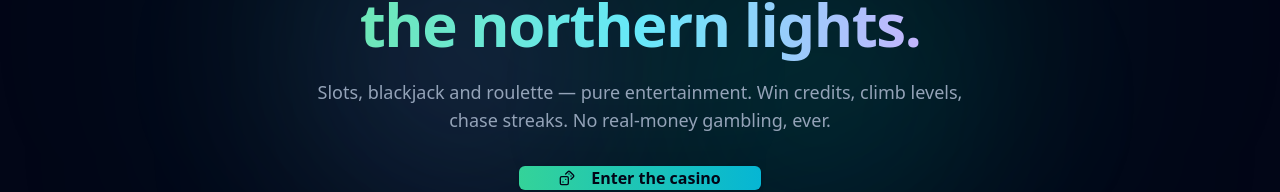
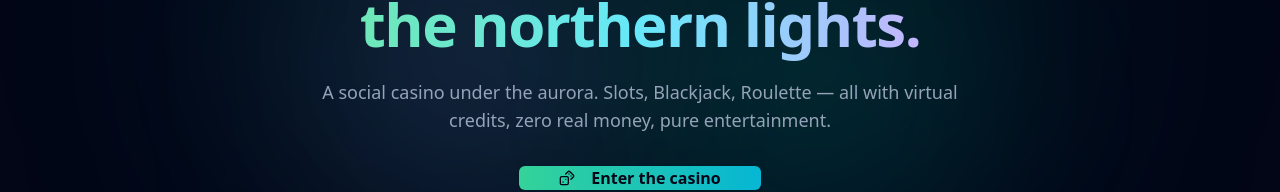
Before and after one commit to stevenfire92-prog/Northern-lights, a React (Vite) app: page / in a window 1280 px wide. Shown: the part 310-502 px from the top of the page. Built offline with nearby package versions, Linux system fonts and the light colour scheme.

Commit message:
Update hero description: new engaging bio

```diff
--- a/src/nlc/pages/Landing.jsx
+++ b/src/nlc/pages/Landing.jsx
@@ -63,8 +63,8 @@ export default function Landing() {
             <span className="bg-gradient-to-r from-emerald-300 via-cyan-300 to-violet-300 bg-clip-text text-transparent">the northern lights.</span>
           </motion.h1>
           <motion.p initial={{ opacity: 0, y: 20 }} animate={{ opacity: 1, y: 0 }} transition={{ delay: 0.2 }} className="mt-6 text-lg text-slate-400 max-w-2xl mx-auto">
-            Slots, blackjack and roulette — pure entertainment. Win credits, climb levels,
-            chase streaks. No real-money gambling, ever.
+            A social casino under the aurora. Slots, Blackjack, Roulette — all with virtual
+            credits, zero real money, pure entertainment.
           </motion.p>
           <motion.div initial={{ opacity: 0, y: 20 }} animate={{ opacity: 1, y: 0 }} transition={{ delay: 0.3 }} className="mt-8">
             <Button size="lg" onClick={() => navigate('/lobby')} className="bg-gradient-to-r from-emerald-400 to-cyan-500 text-slate-950 font-extrabold text-base px-10 h-13">
```
Also changed, not shown: 1 other file (tests, documents, lock files or other folders).
